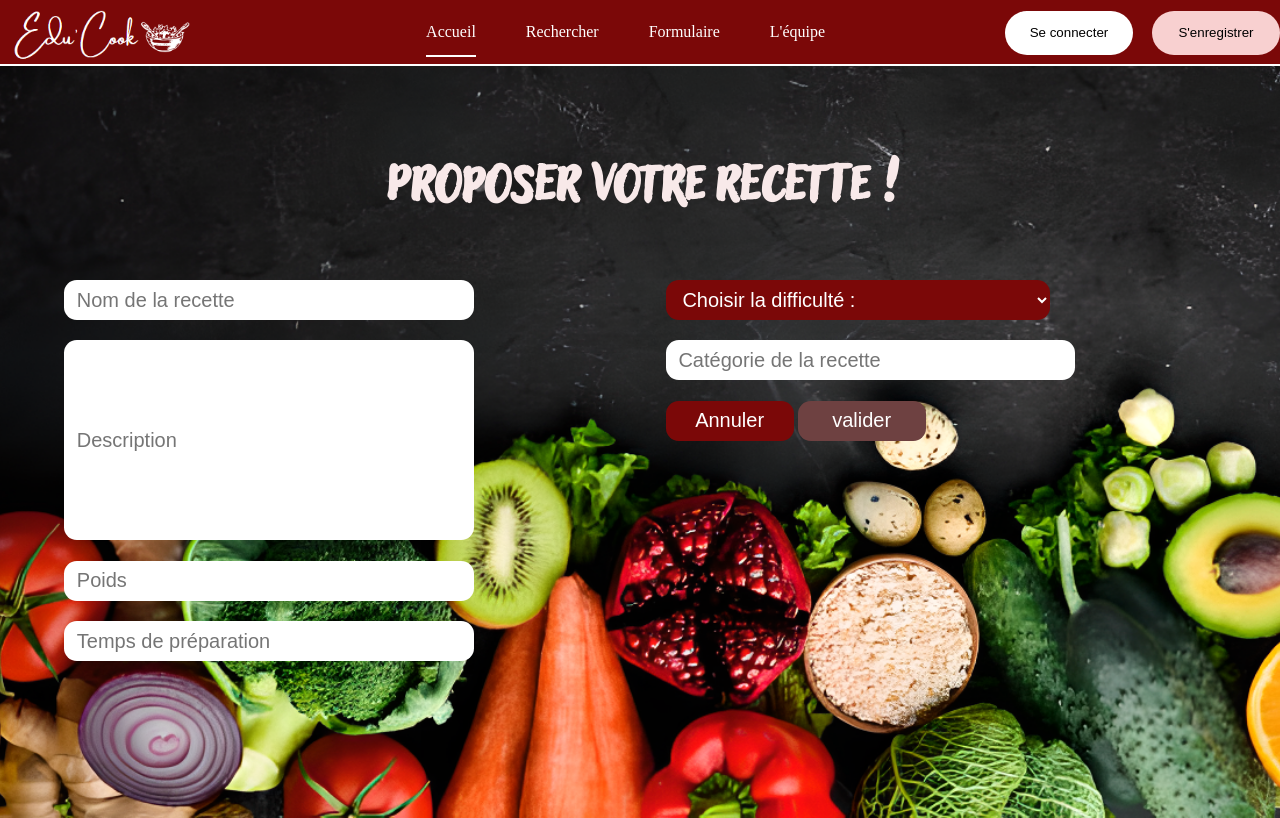
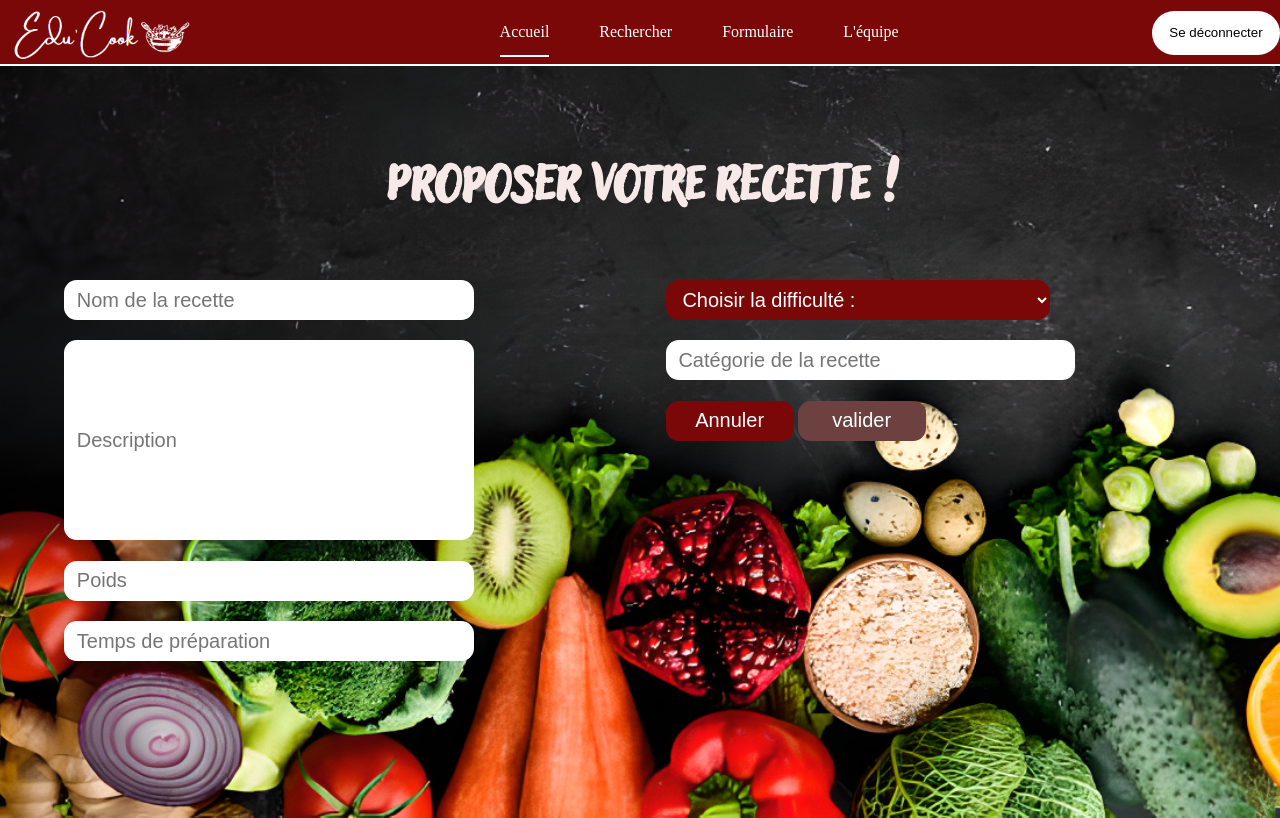
Before and after one commit to mathieu-Chourreau/S3.01-parcours-A-Groupe11, a PHP site: page /proposRecette.php in a window 1280 px wide. Run offline with PHP 8.4, Linux system fonts and the light colour scheme; the visitor is signed in with stand-in values (Sample User, id 1).

Commit message:
liaison aec propos recette terminer

```diff
--- a/src/code/site/deconnexion.php
+++ b/src/code/site/deconnexion.php
@@ -1,5 +1,7 @@
 <?php
 session_start();
-$_SESSION['connecter'] = false;
+//$_SESSION['connecter'] = false;
+session_unset();
+session_destroy();
 header("Location: index.php");
 ?>
--- a/src/code/site/index.php
+++ b/src/code/site/index.php
@@ -1,5 +1,8 @@
 <?php
 session_start();
+if (!isset($_SESSION['connecter'])) {
+    $_SESSION['connecter'] = false;
+}
 ?>
 <!DOCTYPE html>
 <html lang="fr">
--- a/src/code/site/proposRecette.css
+++ b/src/code/site/proposRecette.css
@@ -216,3 +216,8 @@ input[type="number"]
 {
     background: rgb(110, 65, 65) ;
 }
+
+#lien_se_connecter{
+    text-decoration: none;
+    color: black;
+}
--- a/src/code/site/proposRecette.php
+++ b/src/code/site/proposRecette.php
@@ -1,3 +1,6 @@
+<?php
+session_start();
+?>
 <!DOCTYPE html>
 <html lang="fr">
 <head>
@@ -26,8 +29,9 @@
                 </ul>
             </div>
             <div class="nav-button">
-                <button class="btn white-btn" id="loginBtn" onclick="login()">Se connecter</button>
-                <button class="btn" id="registerBtn" onclick="register()">S'enregistrer</button>
+                <?php if($_SESSION['connecter'] == false){ ?>
+                <button class="btn white-btn" id="loginBtn"><a href="connexion.php" id="lien_se_connecter">Se connecter</a></button>
+                <?php }elseif ($_SESSION['connecter'] == true) {echo "<button class='btn white-btn' id='loginBtn'><a href='deconnexion.php' id='lien_se_connecter'>Se déconnecter</a></button>";} ?>
             </div>
         </nav>
     </div>
```
Also changed, not shown: src/code/site/bd.php (+0 -10 lines).
